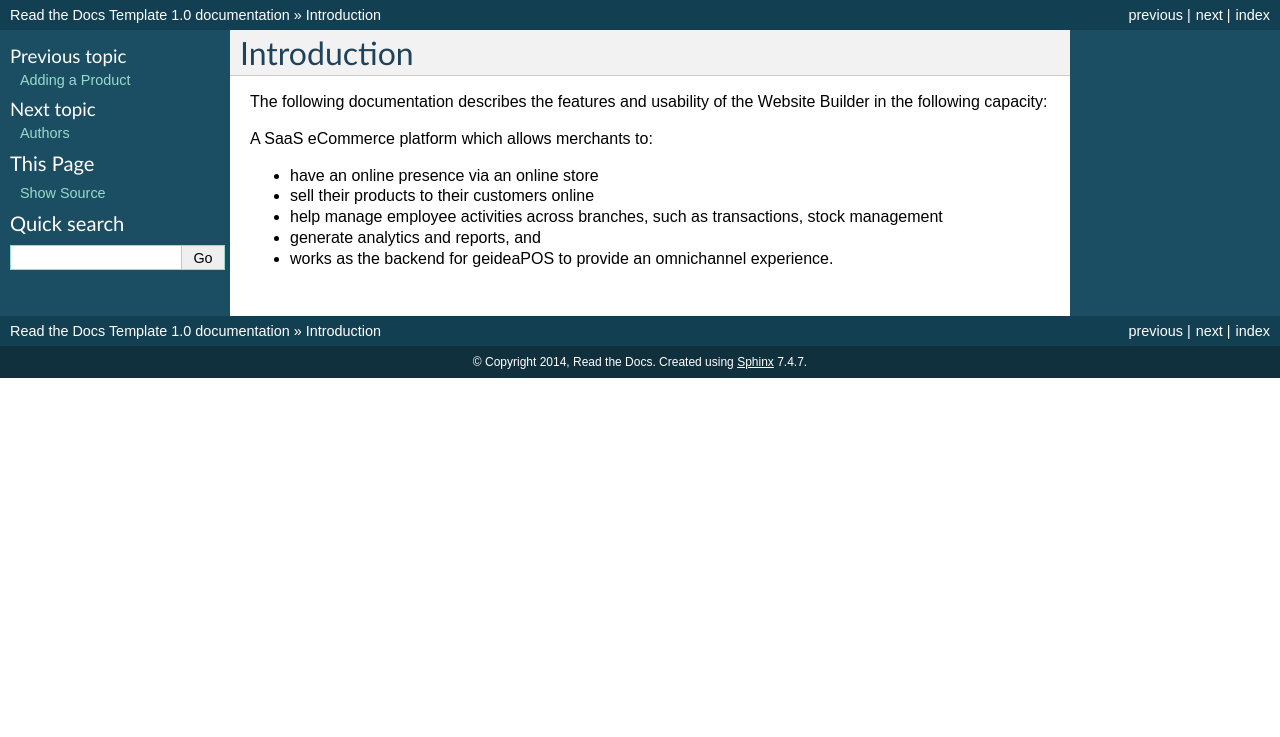
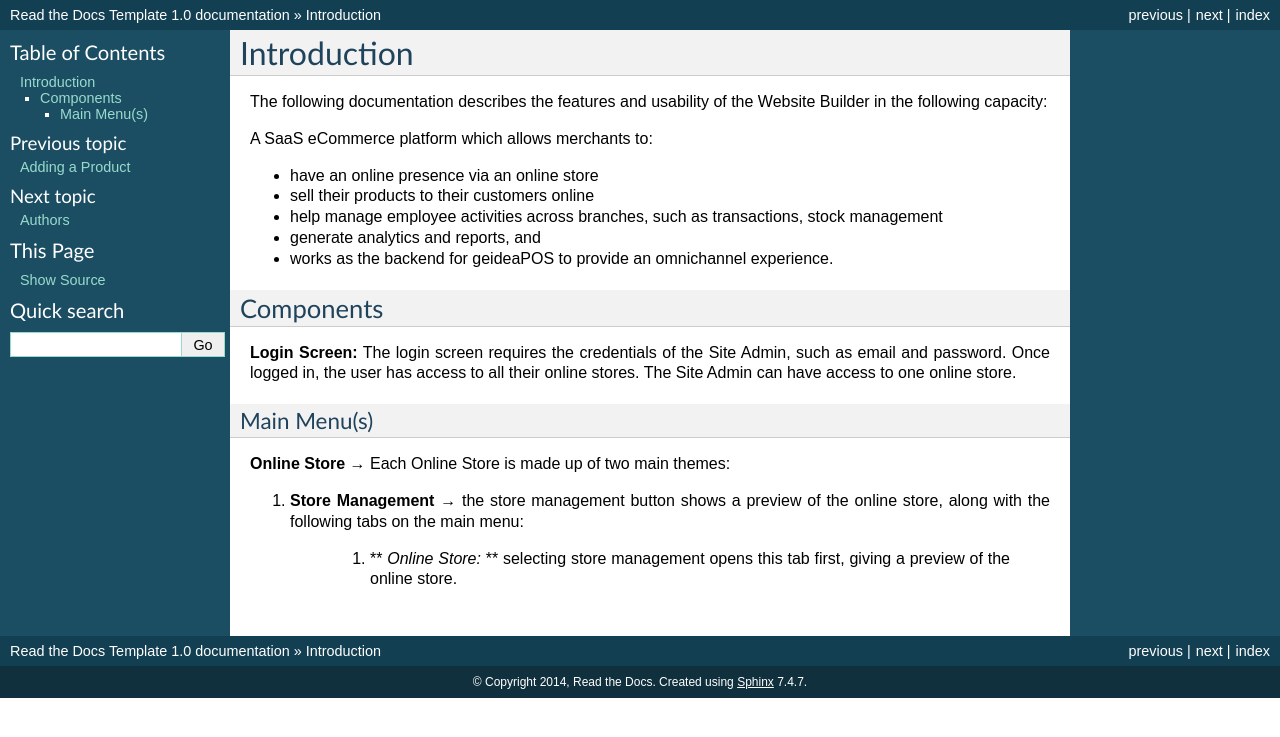
Before and after one commit to KhalilMayyasi/WBDocumentation, a Sphinx documentation site: the page built from docs/Introduction.rst, in a window 1280 px wide. Shown: the top 737 px of the page. Built offline with Sphinx 7.4.7, drawn with Linux system fonts in a browser that asks for light colours.

Commit message:
Added new content to the introduction

```diff
--- a/docs/Introduction.rst
+++ b/docs/Introduction.rst
@@ -11,3 +11,19 @@ A SaaS eCommerce platform which allows merchants to:
 - help manage employee activities across branches, such as transactions, stock management
 - generate analytics and reports, and
 - works as the backend for geideaPOS to provide an omnichannel experience.
+
+
+Components
+---------------------
+
+**Login Screen:** The login screen requires the credentials of the Site Admin, such as email and password. Once logged in, the user has access to all their online stores.
+The Site Admin can have access to one online store.
+
+Main Menu(s)
+^^^^^^^^^^^^^^^^^^^^^^
+
+**Online Store** → Each Online Store is made up of two main themes:
+
+#. **Store Management** → the store management button shows a preview of the online store, along with the following tabs on the main menu:
+
+    #. ** *Online Store:* ** selecting store management opens this tab first, giving a preview of the online store.
```
